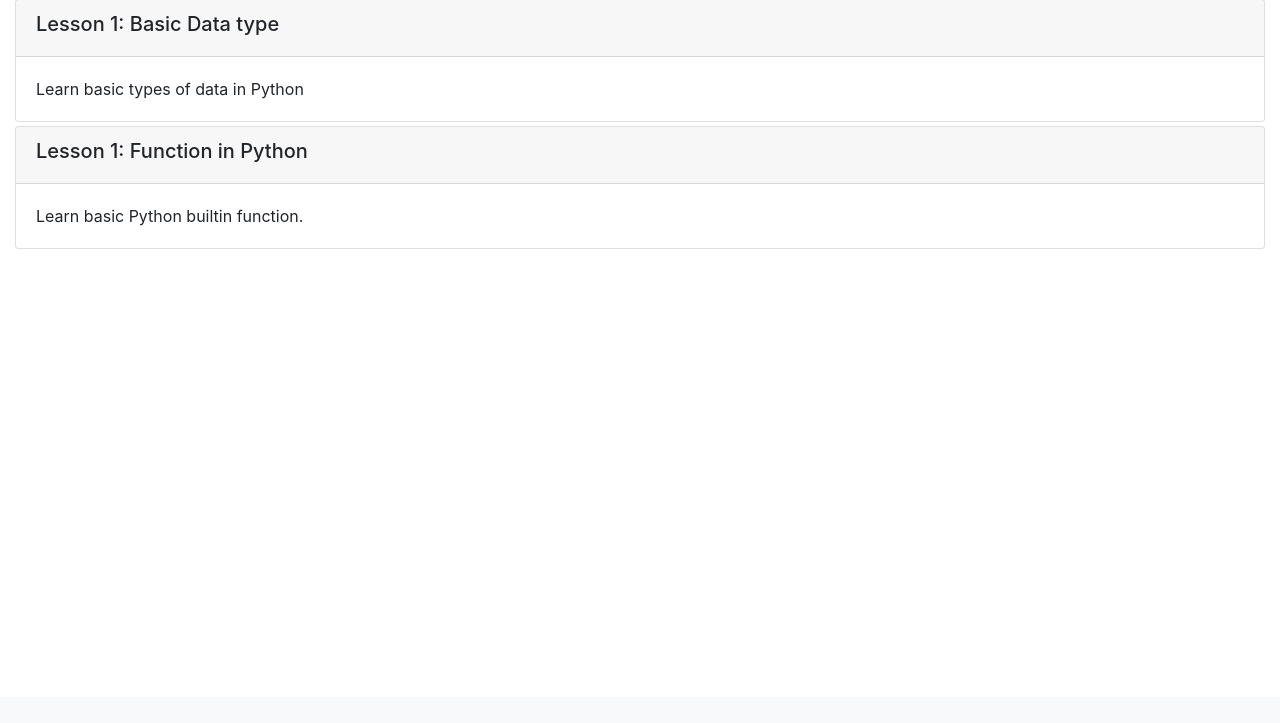
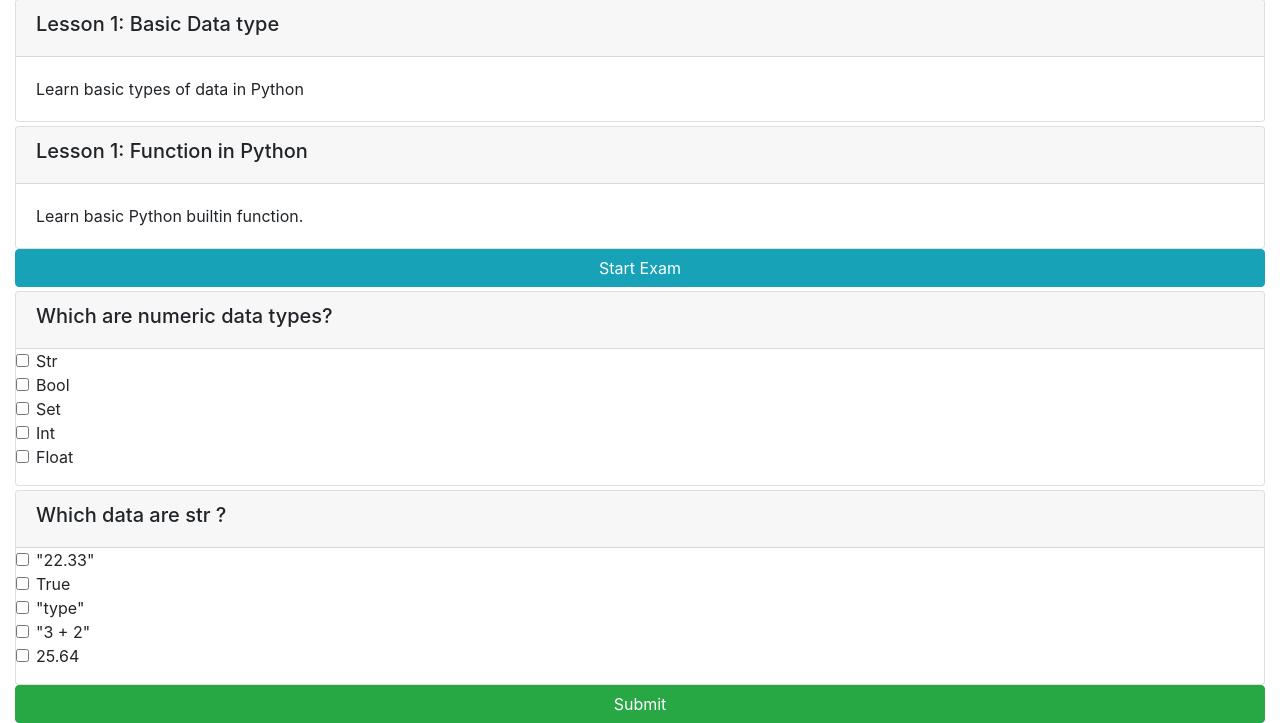
Before and after one commit to minnalisa/django-exam, a Django app: template onlinecourse/templates/onlinecourse/course_detail_bootstrap.html in a window 1280 px wide. Shown: the part 103-826 px from the top of the page. Before the commit the page ends 352 px from the top, so only its background shows below. Run offline with Django 3.2, Linux system fonts and the light colour scheme; the template is opened without the code that fills it: values that come from a table or form of the project are taken from there, others are empty; a user stored in the database is signed in; data comes from the database, SQL or seed files in the repository; both versions use the stored data as it was after the commit; some libraries are stand-ins or nearby versions.

Commit message:
create question, choice models and update course detail model

```diff
--- a/onlinecourse/models.py
+++ b/onlinecourse/models.py
@@ -101,19 +101,23 @@ class Enrollment(models.Model):
     # Has a grade point for each question
     # Has question content
     # Other fields and methods you would like to design
-#class Question(models.Model):
+class Question(models.Model):
+    course = models.ForeignKey(Course, on_delete=models.CASCADE)
+    question_text = models.TextField()
+    grade = models.FloatField()
+
     # Foreign key to lesson
     # question text
     # question grade/mark
 
     # <HINT> A sample model method to calculate if learner get the score of the question
-    #def is_get_score(self, selected_ids):
-    #    all_answers = self.choice_set.filter(is_correct=True).count()
-    #    selected_correct = self.choice_set.filter(is_correct=True, id__in=selected_ids).count()
-    #    if all_answers == selected_correct:
-    #        return True
-    #    else:
-    #        return False
+    def is_get_score(self, selected_ids):
+       all_answers = self.choice_set.filter(is_correct=True).count()
+       selected_correct = self.choice_set.filter(is_correct=True, id__in=selected_ids).count()
+       if all_answers == selected_correct:
+           return True
+       else:
+           return False
 
 
 #  <HINT> Create a Choice Model with:
@@ -122,13 +126,16 @@ class Enrollment(models.Model):
     # Choice content
     # Indicate if this choice of the question is a correct one or not
     # Other fields and methods you would like to design
-# class Choice(models.Model):
+class Choice(models.Model):
+    question = models.ForeignKey(Question, on_delete=models.CASCADE)
+    choice_text = models.TextField()
+    is_correct = models.BooleanField()
 
 # <HINT> The submission model
 # One enrollment could have multiple submission
 # One submission could have multiple choices
 # One choice could belong to multiple submissions
-#class Submission(models.Model):
-#    enrollment = models.ForeignKey(Enrollment, on_delete=models.CASCADE)
-#    chocies = models.ManyToManyField(Choice)
+class Submission(models.Model):
+   enrollment = models.ForeignKey(Enrollment, on_delete=models.CASCADE)
+   choices = models.ManyToManyField(Choice)
 #    Other fields and methods you would like to design
--- a/onlinecourse/templates/onlinecourse/course_detail_bootstrap.html
+++ b/onlinecourse/templates/onlinecourse/course_detail_bootstrap.html
@@ -62,7 +62,33 @@
                 </div>
 
             -->
-
+            {% if not user.is_authenticated %}
+            <div id="exam" class="collapse">
+            {% else %}
+            <div id="exam">
+            <input class="btn btn-info btn-block" type="" value="Start Exam">
+            <form id="questionform" action="point to a submit view" method="post">
+                         {% for question in course.question_set.all %}
+                        <div class="card mt-1">
+                            <div class="card-header"><h5>{{ question.question_text}}</h5></div>
+                            {% csrf_token %}
+                            <div class="form-group">
+                               {% for choice in question.choice_set.all%}
+                                <div class="form-check">
+                                    <label class="form-check-label">
+                                        <input type="checkbox" name="choice_{{choice.id}}"
+                                               class="form-check-input" id="{{choice.id}}"
+                                               value="{{choice.id}}">{{ choice.choice_text }}
+                                    </label>
+                                </div>
+                                {% endfor %}
+                            </div>
+                        </div>
+                        {% endfor %}
+                    <input class="btn btn-success btn-block" type="submit" value="Submit">
+            </form>
+            </div>
+            {% endif %}
             <!-- <HINT> If user is authenticated, show course exam with a list of question -->
 
             <!-- <HINT> Each example will have many questions -->
```
Also changed, not shown: onlinecourse/admin.py (+20 -2 lines), db.sqlite3 (added), onlinecourse/migrations/0001_initial.py (added), static/media/course_images/wallpaperflare.com_wallpaper.jpg (added).
